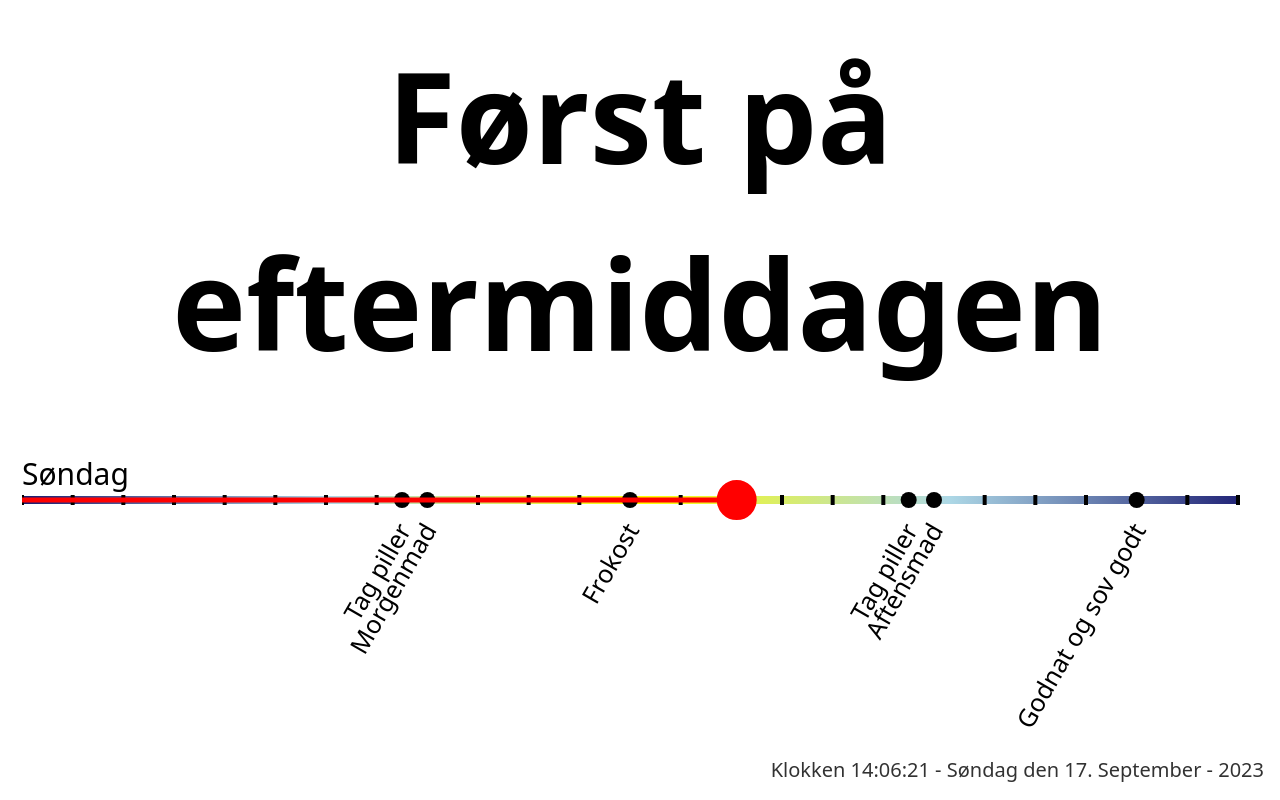
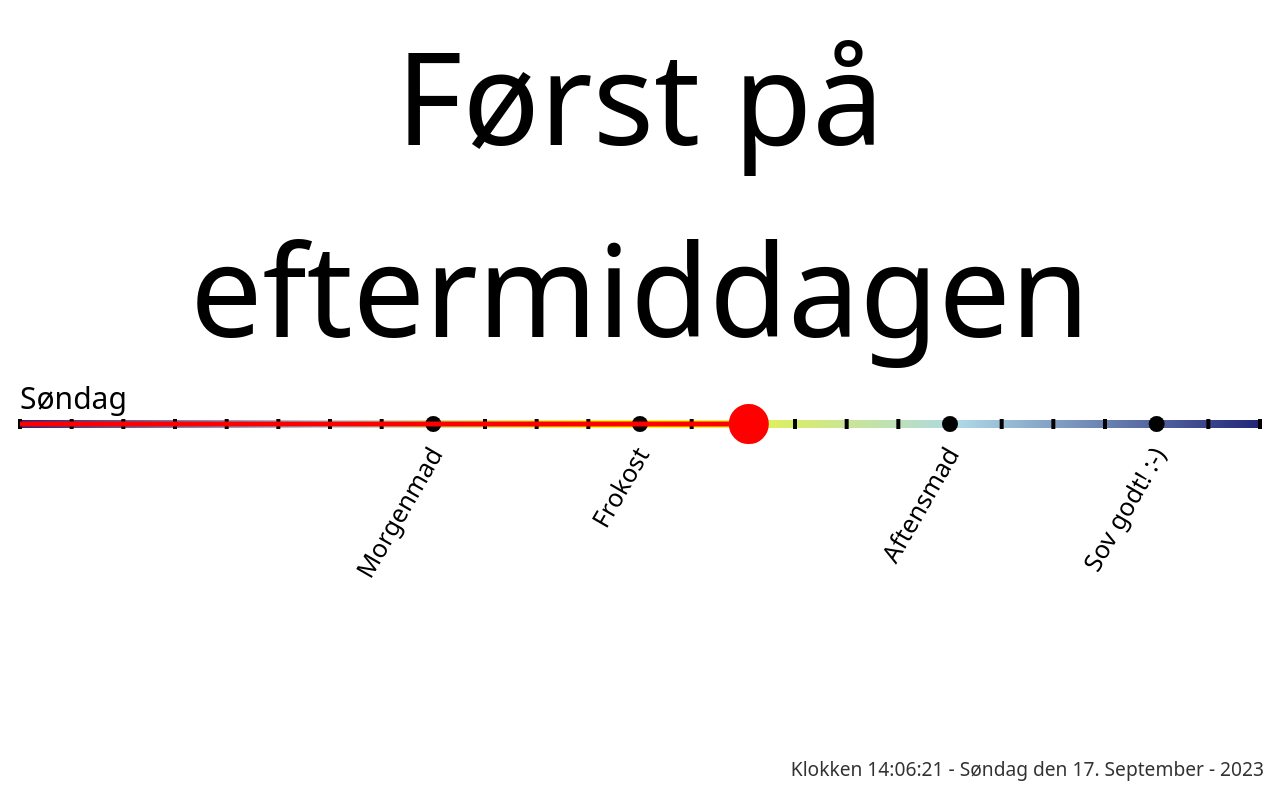
Before and after one commit to rolfmadsen/dementia_timepiece, a Next.js app: page / in a window 1280 px wide. Built offline with nearby package versions, Linux system fonts and the light colour scheme.

Commit message:
Added better positioning and size of the elements across devices

```diff
--- a/src/app/TimeIndicator.client.tsx
+++ b/src/app/TimeIndicator.client.tsx
@@ -41,14 +41,14 @@ function formatFullTime(hour: number, minute: number, second: number) {
   return `Klokken ${pad(hour)}:${pad(minute)}:${pad(second)} - ${weekdayNames[now.getDay()]} den ${now.getDate()}. ${monthNames[now.getMonth()]} - ${now.getFullYear()}`;
 }
 
+const weekdayNames = ['Søndag', 'Mandag', 'Tirsdag', 'Onsdag', 'Torsdag', 'Fredag', 'Lørdag'];
+
 {/* Time Period Line of Progression - Activities*/}
 const activityInfo = [
   { label: 'Morgenmad', hour: 8 },
-  { label: 'Tag piller', hour: 7.5 },
   { label: 'Frokost', hour: 12 },
-  { label: 'Tag piller', hour: 17.5 },
   { label: 'Aftensmad', hour: 18 },
-  { label: 'Godnat og sov godt', hour: 22 },
+  { label: 'Sov godt! :-)', hour: 22 },
 ];
 
 const TimeIndicator: React.FC = () => {
@@ -58,8 +58,8 @@ const TimeIndicator: React.FC = () => {
   const [second, setSecond] = useState(new Date().getSeconds());
   const [timePeriod, settimePeriod] = useState(getTimePeriod(hour));
 
-  const lineLength = viewportWidth * 0.95; // 95% of the viewport width
-  const weekdayNames = ['Søndag', 'Mandag', 'Tirsdag', 'Onsdag', 'Torsdag', 'Fredag', 'Lørdag'];
+  const padding = 20;
+  const lineLength = viewportWidth - 2 * padding;
 
   const findCurrenttimePeriodRange = (currentHour: number) => {
     const timePeriod = getTimePeriod(currentHour);
@@ -110,13 +110,15 @@ const TimeIndicator: React.FC = () => {
   return (
     <div className="h-screen flex flex-col items-center justify-center">
       {/* Time Period */}
-      <p className="dynamic-text-size text-center">
+      <div className="flex-1 flex items-center justify-center w-full">
+        <p className="text-[clamp(3rem,10vw,10rem)] text-center">
           {timePeriodInfo[timePeriod].label}
         </p>
+      </div>
       {/* Time Period Line of Progression */}
-      <div className="flex items-center justify-center m-10">
-        <svg width={lineLength + 20} height="300">
-          <text x="0" y="25" fontSize="30">{weekday}</text>
+      <div className="flex-grow w-full flex items-center justify-center min-h-[150px] ">
+      <svg width={viewportWidth} height="50" className="w-full h-full">
+        <text x={padding} y="25" fontSize="30">{weekday}</text>
         <defs>
           <linearGradient id="gradient" x1="0%" y1="0%" x2="100%" y2="0%" gradientUnits="userSpaceOnUse">
             <stop offset="0%" style={{ stopColor: "midnightblue", stopOpacity: 1 }} />
@@ -126,14 +128,13 @@ const TimeIndicator: React.FC = () => {
             <stop offset="100%" style={{ stopColor: "midnightblue", stopOpacity: 1 }} />
           </linearGradient>
         </defs>
-          <line x1="0" y1="40" x2={lineLength} y2="40" stroke="url(#gradient)" strokeWidth="8" />
-          {/* Hourly Markers */}
+        <line x1={padding} y1="40" x2={lineLength + padding} y2="40" stroke="url(#gradient)" strokeWidth="8" />
           {Array.from({ length: 25 }, (_, i) => i).map((_, i) => (
             <line
               key={i}
-                x1={(lineLength / 24) * i}
+              x1={padding + (lineLength / 24) * i}
               y1="35"
-                x2={(lineLength / 24) * i}
+              x2={padding + (lineLength / 24) * i}
               y2="45"
               stroke="black"
               strokeWidth="4"
@@ -143,32 +144,31 @@ const TimeIndicator: React.FC = () => {
           {activityInfo.map((activity, i) => (
             <g key={i}>
               <circle
-                  cx={(lineLength / 24) * activity.hour}
+                cx={padding + (lineLength / 24) * activity.hour}
                 cy="40"
                 r="8"
                 fill="black"
               />
               <text
-                  x={(lineLength / 24) * activity.hour + 10}
+                x={padding + (lineLength / 24) * activity.hour + 10}
                 y="70"
                 fontSize="25"
                 textAnchor="end"
-                  transform={`rotate(-60, ${(lineLength / 24) * activity.hour + 10}, 70)`}
+                transform={`rotate(-60, ${padding + (lineLength / 24) * activity.hour + 10}, 70)`}
               >
                 {activity.label}
               </text>
             </g>
           ))}
-          <line x1="0" y1="40" x2={circlePosition} y2="40" stroke="red" strokeWidth="5" />
+          <line x1={padding} y1="40" x2={padding + circlePosition} y2="40" stroke="red" strokeWidth="5" />
           <g>
-            <circle cx={circlePosition} cy="40" r="15" stroke-width="10" stroke="red" fill="red" />
+            <circle cx={padding + circlePosition} cy="40" r="15" strokeWidth="10" stroke="red" fill="red" />
           </g>
         </svg>
       </div>
-
       {/* Day, Date, Year and Time */}
       <div className="absolute bottom-0 right-0 m-4 opacity-80">
-        <p className="text-xl " >
+        <p className="text-[clamp(0.8rem,2vw,1.2rem)]">
           {formatFullTime(Math.floor(hour), minute, second)}
         </p>
       </div>
```
Lines whose indentation alone changed are shown as unchanged.
